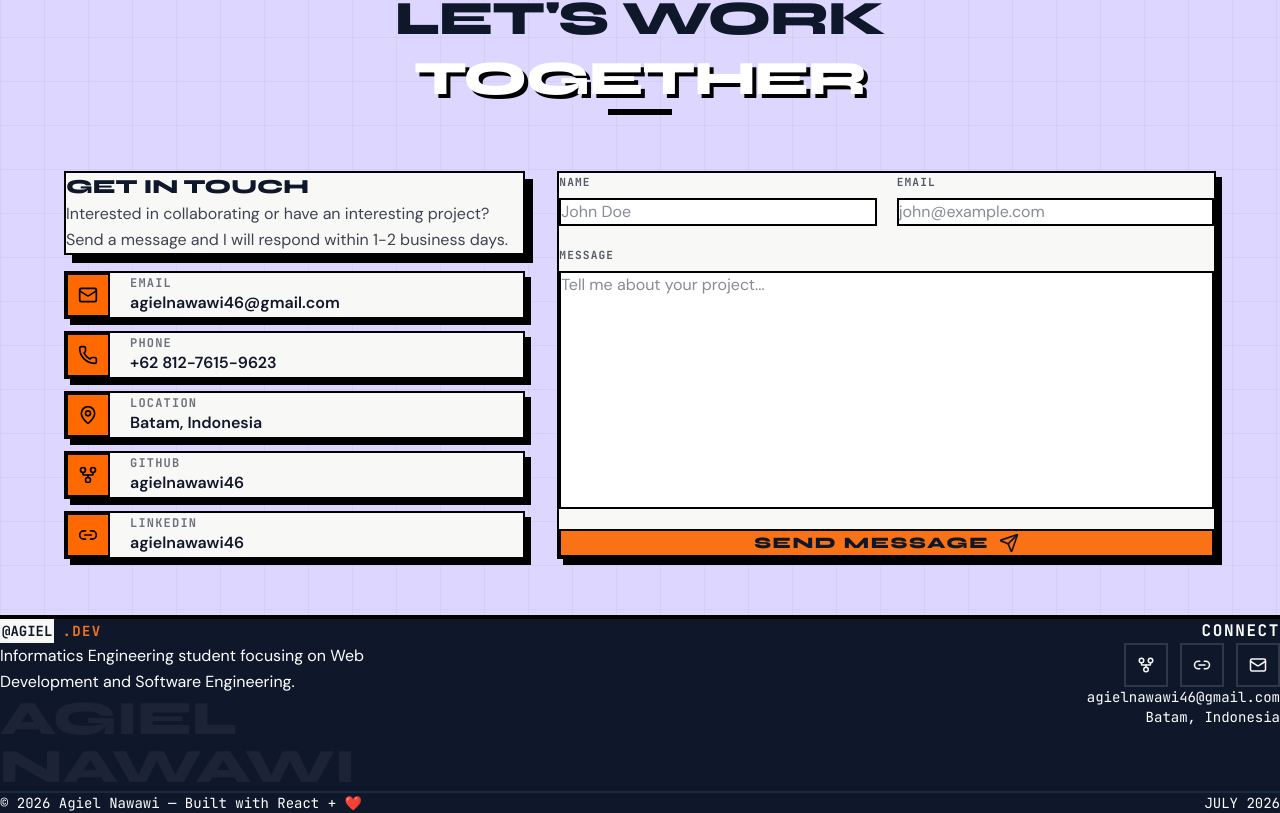
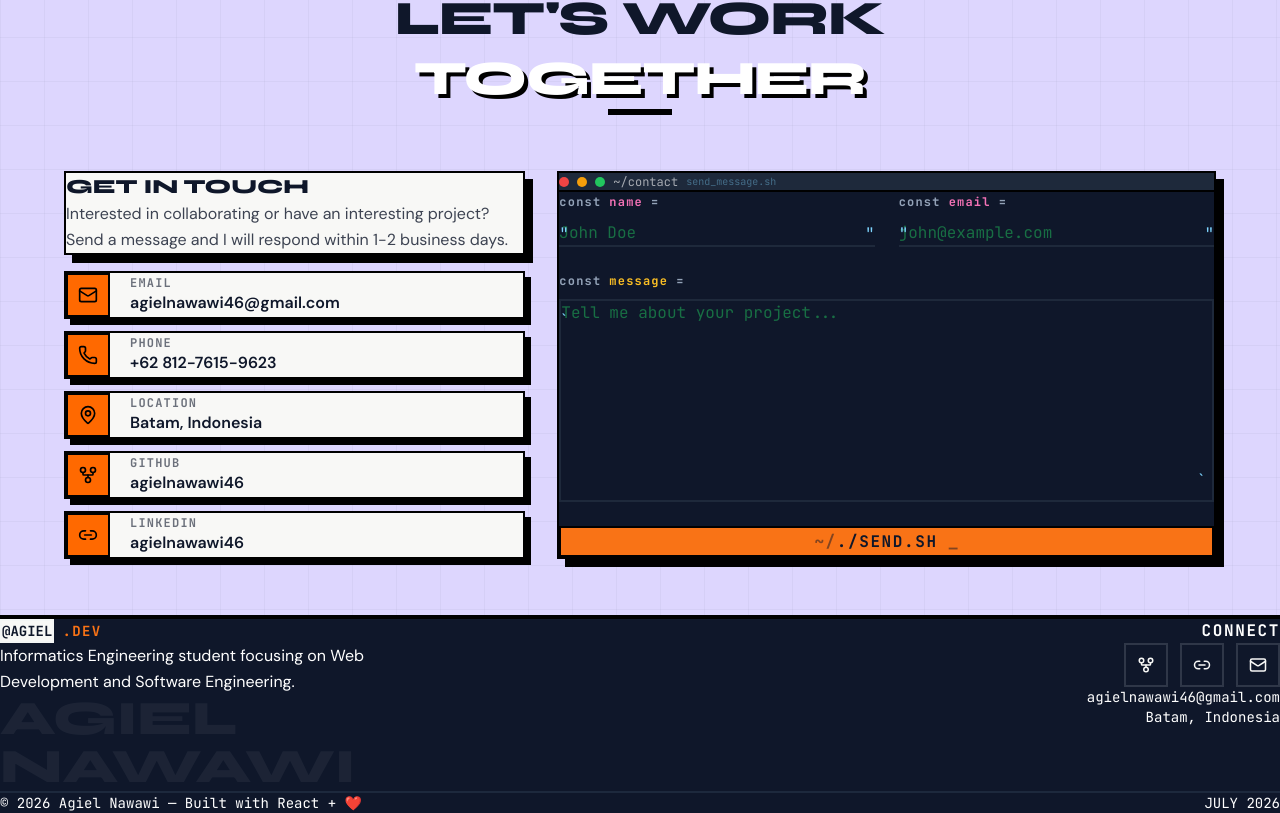
Before and after one commit to agielnawawi46/portofolio-v3, a React (Vite) app: page / in a window 1280 px wide. Shown: the part 3573-4386 px from the top of the page. Built offline with nearby package versions, Linux system fonts and the light colour scheme.

Commit message:
feat: redesign Contact form into a sleek terminal Codeline style with syntax highlighted inputs

```diff
--- a/src/components/ContactSection.tsx
+++ b/src/components/ContactSection.tsx
@@ -1,6 +1,6 @@
 import { useState } from 'react'
 import { motion } from 'framer-motion'
-import { Send, MapPin, Mail, GitFork, Link2, Check, Phone } from 'lucide-react'
+import { MapPin, Mail, GitFork, Link2, Check, Phone } from 'lucide-react'
 import { portfolioData } from '../data/portfolioData'
 import { useLanguage } from '../context/LanguageContext'
 
@@ -130,82 +130,113 @@ export default function ContactSection() {
             transition={{ ...springBase, delay: 0.18 }}
             className="md:col-span-7 flex flex-col"
           >
-            <div className="border-2 border-black p-8 md:p-12 shadow-[6px_6px_0px_#000] h-full flex flex-col" style={{ background: 'var(--color-canvas)' }}>
-              <form onSubmit={handleSubmit} className="flex flex-col gap-5 flex-1 h-full">
+            <div className="border-2 border-black h-full flex flex-col overflow-hidden" style={{ background: '#0F172A', boxShadow: '8px 8px 0px #000' }}>
+              {/* Terminal Title Bar */}
+              <div
+                className="flex items-center gap-2 px-4 py-2.5 border-b-2 shrink-0 border-black"
+                style={{ background: '#1E293B' }}
+              >
+                <span className="w-2.5 h-2.5 rounded-full" style={{ background: '#EF4444' }} />
+                <span className="w-2.5 h-2.5 rounded-full" style={{ background: '#F59E0B' }} />
+                <span className="w-2.5 h-2.5 rounded-full" style={{ background: '#22C55E' }} />
+                <span className="ml-2 text-xs opacity-60" style={{ fontFamily: 'var(--font-mono)', color: 'white' }}>
+                  ~/contact
+                </span>
+                <span className="ml-auto text-[10px] opacity-40" style={{ fontFamily: 'var(--font-mono)', color: '#7DD3FC' }}>
+                  send_message.sh
+                </span>
+              </div>
 
-                <div className="grid grid-cols-1 sm:grid-cols-2 gap-4 md:gap-5">
+              {/* Form Content */}
+              <div className="p-6 md:p-8 flex-1 flex flex-col">
+                <form onSubmit={handleSubmit} className="flex flex-col gap-6 flex-1 h-full">
+
+                  <div className="grid grid-cols-1 sm:grid-cols-2 gap-6">
                     {/* Name field */}
-                  <div className="flex flex-col gap-1.5">
-                    <label htmlFor="name" className="text-[0.7rem] font-bold tracking-widest uppercase opacity-70" style={{ fontFamily: 'var(--font-mono)' }}>
-                      {language === 'en' ? 'Name' : 'Nama'}
+                    <div className="flex flex-col gap-2">
+                      <label htmlFor="name" className="text-[0.75rem] font-bold tracking-widest flex items-center gap-2" style={{ fontFamily: 'var(--font-mono)', color: '#F472B6' }}>
+                        <span style={{ color: '#94A3B8' }}>const</span> name <span style={{ color: '#94A3B8' }}>=</span>
                       </label>
+                      <div className="relative flex items-center">
+                        <span className="absolute left-0 text-[#7DD3FC]" style={{ fontFamily: 'var(--font-mono)' }}>"</span>
                         <input
                           id="name"
                           type="text"
                           required
                           value={formState.name}
                           onChange={e => setFormState(s => ({ ...s, name: e.target.value }))}
-                      className="w-full bg-white border-2 border-black p-4 md:p-5 text-sm md:text-base focus:outline-none focus:ring-2 focus:ring-orange-500 transition-shadow"
-                      style={{ fontFamily: 'var(--font-body)' }}
+                          className="w-full bg-transparent border-b-2 border-[#1E293B] pb-1 px-3 text-sm md:text-base focus:outline-none focus:border-[#F472B6] transition-colors"
+                          style={{ fontFamily: 'var(--font-mono)', color: '#22C55E' }}
                           placeholder="John Doe"
                         />
+                        <span className="absolute right-0 text-[#7DD3FC]" style={{ fontFamily: 'var(--font-mono)' }}>"</span>
+                      </div>
                     </div>
 
                     {/* Email field */}
-                  <div className="flex flex-col gap-1.5">
-                    <label htmlFor="email" className="text-[0.7rem] font-bold tracking-widest uppercase opacity-70" style={{ fontFamily: 'var(--font-mono)' }}>
-                      Email
+                    <div className="flex flex-col gap-2">
+                      <label htmlFor="email" className="text-[0.75rem] font-bold tracking-widest flex items-center gap-2" style={{ fontFamily: 'var(--font-mono)', color: '#F472B6' }}>
+                        <span style={{ color: '#94A3B8' }}>const</span> email <span style={{ color: '#94A3B8' }}>=</span>
                       </label>
+                      <div className="relative flex items-center">
+                        <span className="absolute left-0 text-[#7DD3FC]" style={{ fontFamily: 'var(--font-mono)' }}>"</span>
                         <input
                           id="email"
                           type="email"
                           required
                           value={formState.email}
                           onChange={e => setFormState(s => ({ ...s, email: e.target.value }))}
-                      className="w-full bg-white border-2 border-black p-4 md:p-5 text-sm md:text-base focus:outline-none focus:ring-2 focus:ring-orange-500 transition-shadow"
-                      style={{ fontFamily: 'var(--font-body)' }}
+                          className="w-full bg-transparent border-b-2 border-[#1E293B] pb-1 px-3 text-sm md:text-base focus:outline-none focus:border-[#F472B6] transition-colors"
+                          style={{ fontFamily: 'var(--font-mono)', color: '#22C55E' }}
                           placeholder="john@example.com"
                         />
+                        <span className="absolute right-0 text-[#7DD3FC]" style={{ fontFamily: 'var(--font-mono)' }}>"</span>
+                      </div>
                     </div>
                   </div>
 
                   {/* Message field */}
-                <div className="flex flex-col gap-1.5 flex-1">
-                  <label htmlFor="message" className="text-[0.7rem] font-bold tracking-widest uppercase opacity-70" style={{ fontFamily: 'var(--font-mono)' }}>
-                    {language === 'en' ? 'Message' : 'Pesan'}
+                  <div className="flex flex-col gap-2 flex-1 mt-2">
+                    <label htmlFor="message" className="text-[0.75rem] font-bold tracking-widest flex items-center gap-2" style={{ fontFamily: 'var(--font-mono)', color: '#FBBF24' }}>
+                      <span style={{ color: '#94A3B8' }}>const</span> message <span style={{ color: '#94A3B8' }}>=</span>
                     </label>
+                    <div className="relative flex-1 flex">
+                      <span className="absolute top-2 left-0 text-[#7DD3FC]" style={{ fontFamily: 'var(--font-mono)' }}>`</span>
                       <textarea
                         id="message"
                         required
                         rows={4}
                         value={formState.message}
                         onChange={e => setFormState(s => ({ ...s, message: e.target.value }))}
-                    className="w-full flex-1 bg-white border-2 border-black p-4 md:p-5 text-sm md:text-base focus:outline-none focus:ring-2 focus:ring-orange-500 transition-shadow resize-none"
-                    style={{ fontFamily: 'var(--font-body)', minHeight: '120px' }}
+                        className="w-full flex-1 bg-transparent border-2 border-[#1E293B] p-3 pl-4 text-sm md:text-base focus:outline-none focus:border-[#FBBF24] transition-colors resize-none"
+                        style={{ fontFamily: 'var(--font-mono)', color: '#22C55E', minHeight: '120px' }}
                         placeholder={language === 'en' ? "Tell me about your project..." : "Ceritakan tentang proyek Anda..."}
                       />
+                      <span className="absolute bottom-2 right-2 text-[#7DD3FC]" style={{ fontFamily: 'var(--font-mono)' }}>`</span>
+                    </div>
                   </div>
 
                   {/* Submit button */}
                   <button
                     type="submit"
                     disabled={isSubmitting || isSuccess}
-                  className="group relative w-full border-2 border-black py-6 md:py-7 px-5 flex items-center justify-center gap-2.5 transition-all disabled:opacity-80 mt-1"
+                    className="group relative w-full border-2 border-black py-4 md:py-5 px-5 flex items-center justify-center gap-2.5 transition-all disabled:opacity-80 mt-4"
                     style={{
                       background: isSuccess ? '#22C55E' : 'var(--color-orange)',
                       color: 'var(--color-charcoal)',
-                    boxShadow: '4px 4px 0px #000',
                     }}
                     aria-live="polite"
                   >
-                  <span className="font-black text-sm md:text-base tracking-widest uppercase" style={{ fontFamily: 'var(--font-display)' }}>
-                    {isSubmitting ? (language === 'en' ? 'SENDING...' : 'MENGIRIM...') : isSuccess ? (language === 'en' ? 'SENT SUCCESSFULLY' : 'BERHASIL DIKIRIM') : (language === 'en' ? 'SEND MESSAGE' : 'KIRIM PESAN')}
+                    <span className="font-bold text-sm md:text-base tracking-widest uppercase" style={{ fontFamily: 'var(--font-mono)' }}>
+                      <span className="opacity-50 mr-2">~/</span>
+                      {isSubmitting ? (language === 'en' ? 'EXECUTING...' : 'MENGEKSEKUSI...') : isSuccess ? (language === 'en' ? 'EXECUTION SUCCESS' : 'EKSEKUSI BERHASIL') : (language === 'en' ? './SEND.SH' : './KIRIM.SH')}
                     </span>
                     {!isSubmitting && (
-                    isSuccess ? <Check size={20} /> : <Send size={20} className="group-hover:translate-x-1 group-hover:-translate-y-1 transition-transform" />
+                      isSuccess ? <Check size={18} /> : <span className="font-bold opacity-50 group-hover:translate-x-1 transition-transform">_</span>
                     )}
                   </button>
                 </form>
+              </div>
             </div>
           </motion.div>
 
```
Lines whose indentation alone changed are shown as unchanged.
